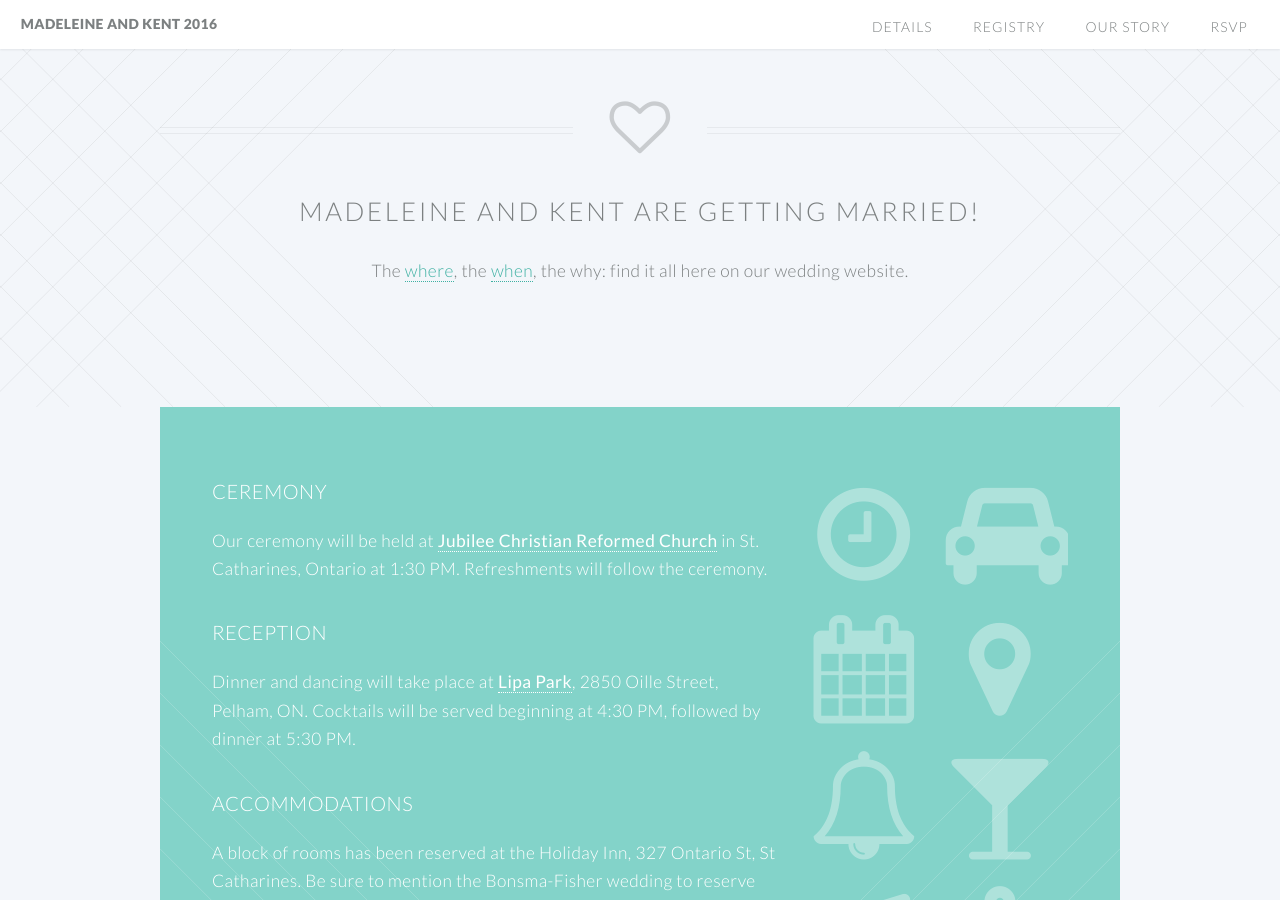
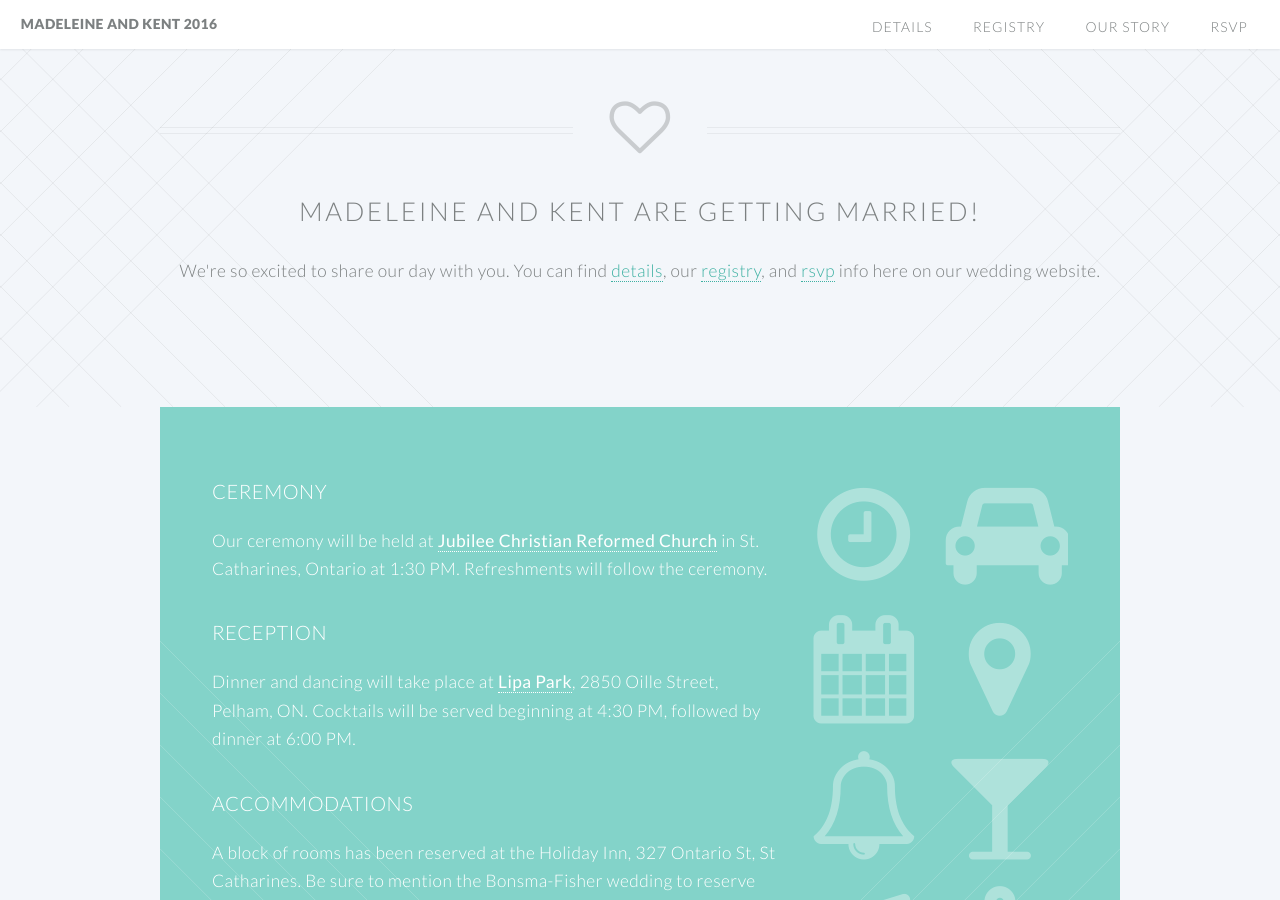
Before and after one commit to mbonsma/wedding, a Jekyll site: the page built from index.html, in a window 1280 px wide and 900 px high, scrolled down 561 px. Built offline with Jekyll 4.4.1, drawn with Linux system fonts in a browser that asks for light colours; some of the changed text lies outside the part shown.

Commit message:
update byline links and text

```diff
--- a/index.html
+++ b/index.html
@@ -9,7 +9,7 @@ layout: landing-page
 					<h2>Madeleine and Kent are getting married!
 					<br />
 					</h2>
-					<p>The <a href="#info">where</a></li>, the <a href="#info">when</a></li>, the why: find it all here on our wedding website.</p>
+					<p>We're so excited to share our day with you. You can find <a href="#info">details</a></li>, our <a href="#registry">registry</a></li>, and <a href="#rsvp">rsvp</a></li> info here on our wedding website.</p>
 				</header>
 			</article>
 
@@ -24,7 +24,7 @@ layout: landing-page
 									Refreshments will follow the ceremony.</p>
 								<h3>Reception</h3>
 								<p>Dinner and dancing will take place at <strong><a href="http://lipapark.ca/contact/" style="color: #ffffff">Lipa Park</a></strong>, 2850 Oille Street, Pelham, ON.
-									Cocktails will be served beginning at 4:30 PM, followed by dinner at 5:30 PM.</p>
+									Cocktails will be served beginning at 4:30 PM, followed by dinner at 6:00 PM.</p>
 								<h3>Accommodations</h3>
 								<p>A block of rooms has been reserved at the Holiday Inn, 327 Ontario St, St Catharines.
 									Be sure to mention the Bonsma-Fisher wedding to reserve your special rate.</p>
@@ -139,7 +139,8 @@ layout: landing-page
 
 				<header>
 					<h2>RSVP</h2>
-					<p>Let us know if you can come! Send us an email at madeleine.and.kent@gmail.com.</p>
+					<p>Let us know if you can come! Send us an email at madeleine.and.kent@gmail.com,
+						and include the number of people in your party and any dietary restrictions.</p>
 				</header>
 
 			</section>
```
